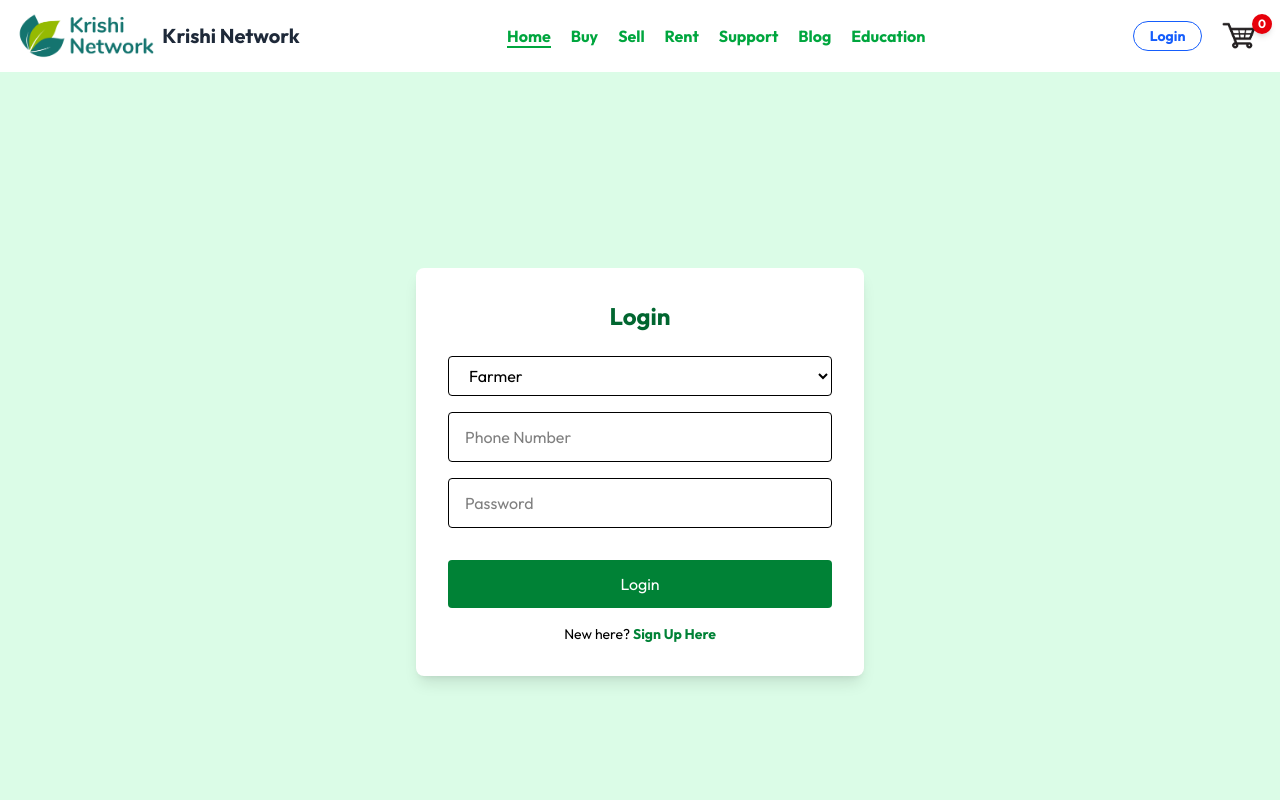
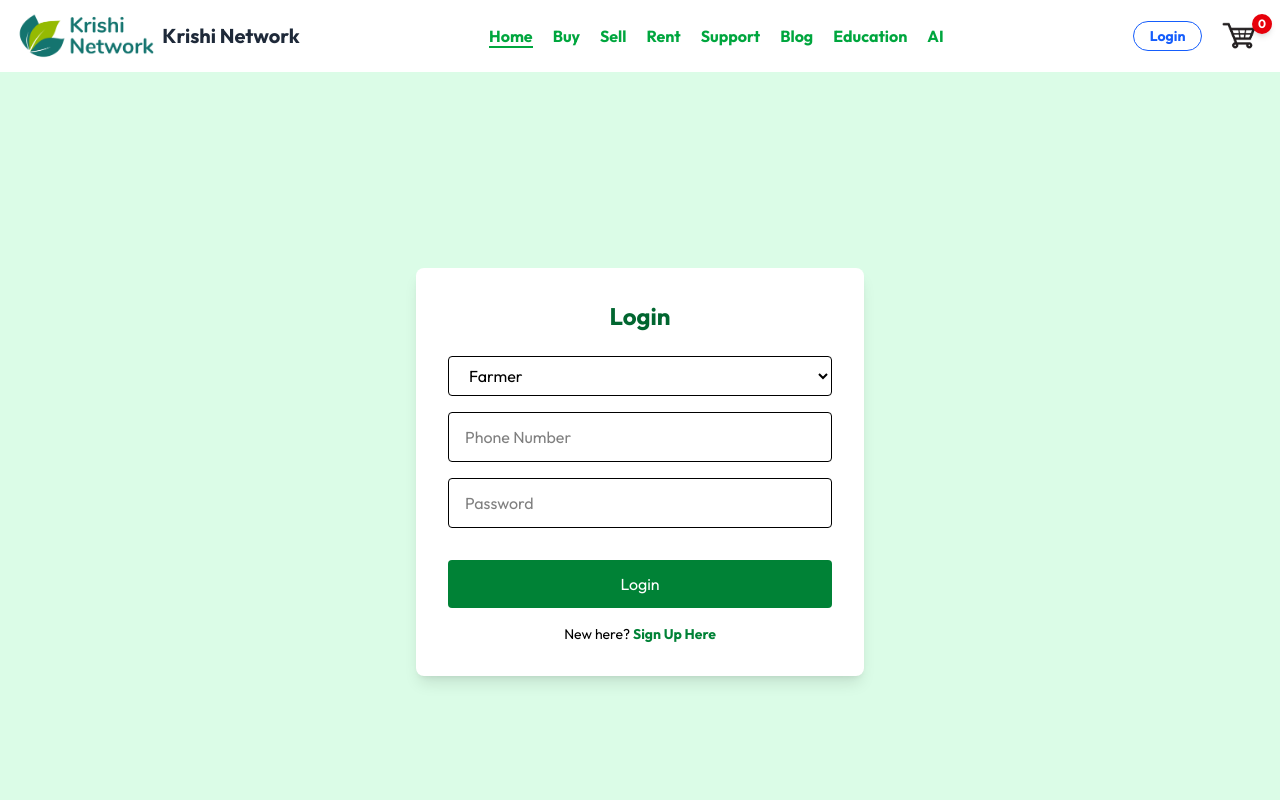
Before and after one commit to AlviNoob/krishinetwork, a React (Vite) app in the folder client/: page /login in a window 1280 px wide. Shown: the top 800 px of the page. Built offline with nearby package versions, Linux system fonts and the light colour scheme; no server answers.

Commit message:
Fixed navbar issue

```diff
--- a/client/src/components/Navbar.jsx
+++ b/client/src/components/Navbar.jsx
@@ -3,7 +3,6 @@ import logo from '../Assets/logo.png';
 import cart_icon from '../Assets/cart_icon.png';
 import { Link, useNavigate, useLocation } from 'react-router-dom';
 import { ShopContext } from '../context/ShopContext';
-
 
 const Navbar = () => {
   const {
@@ -14,36 +13,34 @@ const Navbar = () => {
     setIsExpert,
   } = useContext(ShopContext);
 
-  const [menu, setMenu] = useState("Home");
+  const [menu, setMenu] = useState('Home');
   const navigate = useNavigate();
   const location = useLocation();
 
-  // Update selected menu based on current route
+  // Combined and expanded menu items from both files
+  const menuItems = ['Home', 'Buy', 'Sell', 'Rent', 'Support', 'Blog', 'Education', 'AI'];
+
   useEffect(() => {
-    const currentPath = location.pathname.split('/')[1];
+    const currentPath = location.pathname === '/' ? 'Home' : location.pathname.split('/')[1];
     const capitalized = currentPath.charAt(0).toUpperCase() + currentPath.slice(1);
-    if (["Buy", "Sell", "Rent", "Support", "Orders", "Blog", "Education"].includes(capitalized)) {
+    if (menuItems.includes(capitalized) || capitalized === 'Orders') {
       setMenu(capitalized);
-    }
-     else {
-      setMenu("Home");
+    } else {
+      setMenu('Home');
     }
   }, [location]);
 
-  // Logout handler with state refresh
   const handleLogout = () => {
-    localStorage.removeItem("loggedInUser");
-    localStorage.removeItem("isSeller");
-    localStorage.removeItem("isExpert");
+    localStorage.removeItem('loggedInUser');
+    localStorage.removeItem('isSeller');
+    localStorage.removeItem('isExpert');
 
     setUser(null);
     setIsSeller(false);
     setIsExpert(false);
 
-    navigate("/");
-    setMenu("Home");
-
-    // Force a refresh to ensure state updates immediately
+    navigate('/');
+    setMenu('Home');
     window.location.reload();
   };
 
@@ -55,22 +52,31 @@ const Navbar = () => {
       </div>
 
       <ul className="flex gap-5 text-sm font-bold text-green-600 md:text-base flex-wrap">
-      {["Home", "Buy", "Sell", "Rent", "Support", "Blog", "Education"].map((item) => (
-        <li key={item} onClick={() => setMenu(item)}>
-           <Link
-            to={`/${item.toLowerCase()}`}
-            className={`hover:text-green-600 ${menu === item ? "border-b-2 border-green-600" : ""}`}
-    >
-      {item}
-    </Link>
-  </li>
-))}
-
+        {menuItems.map((item) => {
+          const path = item.toLowerCase();
+          const linkPath = path === 'home' ? '/' : `/${path}`;
+          return (
+            <li key={item}>
+              <Link
+                to={linkPath}
+                onClick={() => setMenu(item)}
+                className={`hover:text-green-600 ${
+                  menu === item ? 'border-b-2 border-green-600' : ''
+                }`}
+              >
+                {item}
+              </Link>
+            </li>
+          );
+        })}
         {user && (
-          <li onClick={() => setMenu("Orders")}>
+          <li>
             <Link
               to="/orders"
-              className={`hover:text-green-600 ${menu === "Orders" ? "border-b-2 border-green-600" : ""}`}
+              onClick={() => setMenu('Orders')}
+              className={`hover:text-green-600 ${
+                menu === 'Orders' ? 'border-b-2 border-green-600' : ''
+              }`}
             >
               My Orders
             </Link>
```
